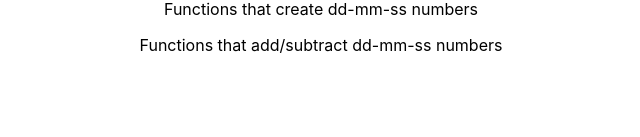
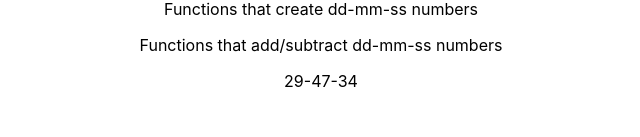
Before and after one commit to stefan-kenyon/surveymath, a React (Create React App) app: page / in a window 1280 px wide. Shown: the part 163-300 px from the top of the page, without its empty margins (319-959 px from the left). Built offline with nearby package versions, Linux system fonts and the light colour scheme.

Commit message:
Added dms function
Added function that returns a dms number

```diff
--- a/src/App.tsx
+++ b/src/App.tsx
@@ -1,6 +1,10 @@
 import './App.css';
 
+import { randomNumber, dmsNumber } from './utility/numberFunction'
+
 function App() {
+  let number = dmsNumber();
+  console.log(number)
   return (
     <div className="App">
       <header>
@@ -12,6 +16,7 @@ function App() {
         <p>Functions that create dd-mm-ss numbers</p>
         <p>Functions that add/subtract dd-mm-ss numbers</p>
 
+        <p>{number.degrees}-{number.minutes}-{number.seconds}</p>
       </header>
     </div>
   );
--- /dev/null
+++ b/src/utility/numberFunction.tsx
@@ -0,0 +1,14 @@
+function randomNumber(highest: number) {
+    return Math.floor(Math.random() * highest);
+}
+
+function dmsNumber() {
+    let dmsNumber = {
+        degrees: randomNumber(360),
+        minutes: randomNumber(60),
+        seconds: randomNumber(60)
+    }
+    return dmsNumber;
+}
+
+export {randomNumber, dmsNumber};
```
